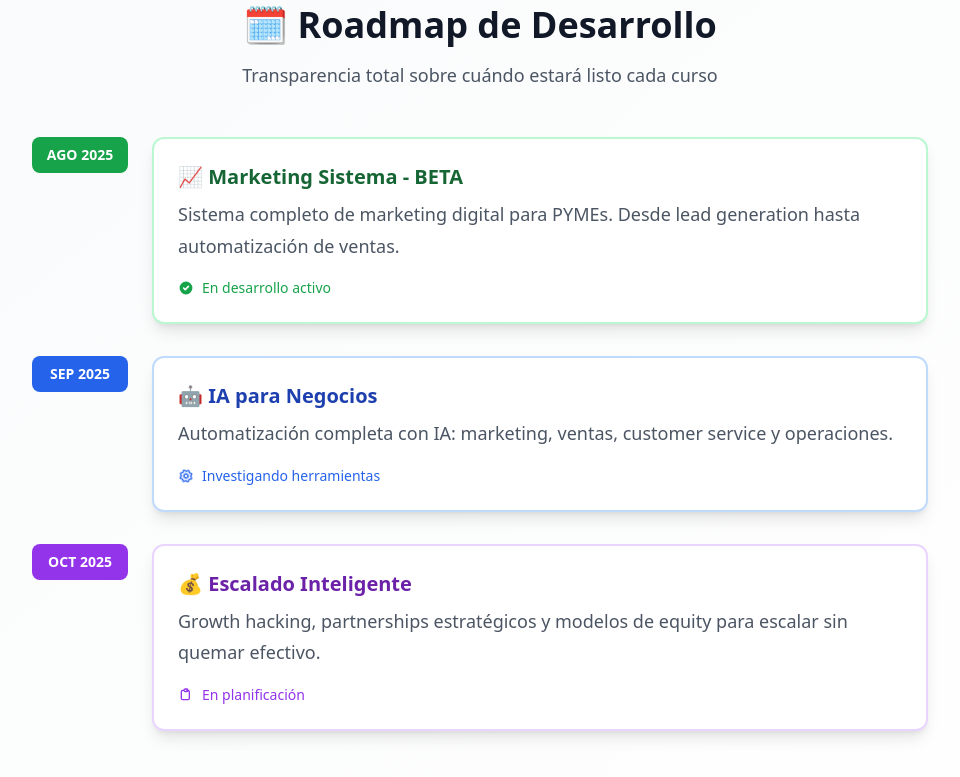
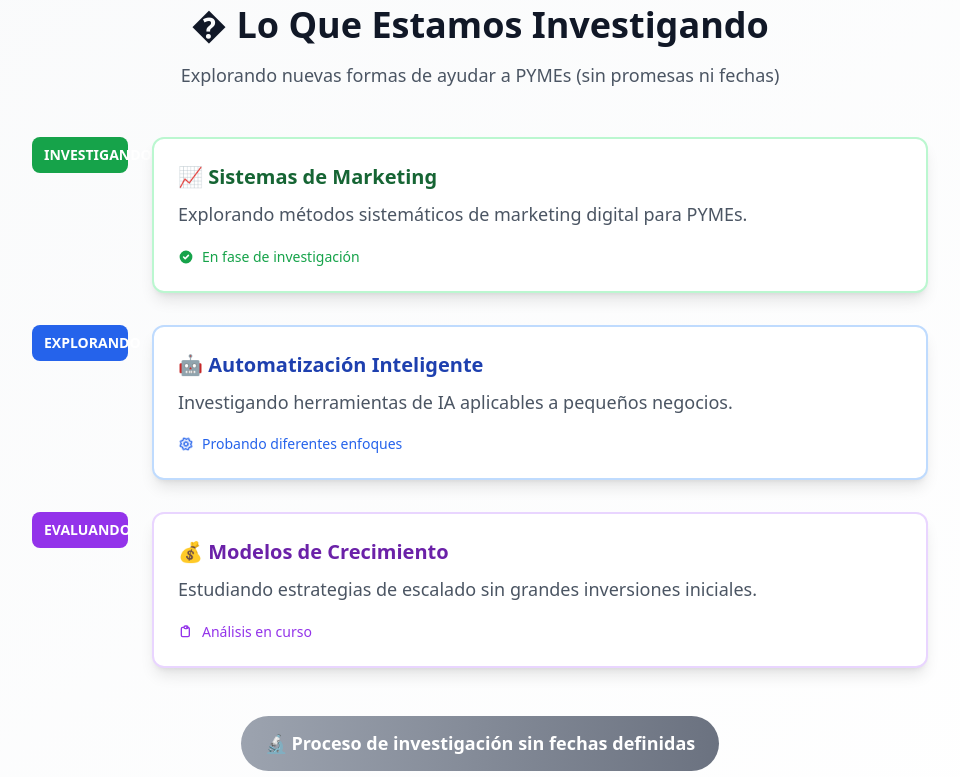
Before and after one commit to MagnusCole/aqxion, a Next.js app: page /cursos in a window 1280 px wide. Shown: the part 2100-2877 px from the top of the page, without its empty margins (160-1120 px from the left). Built offline with nearby package versions, Linux system fonts and the light colour scheme.

Commit message:
feat: Update Cursos and Home pages for clearer communication and focus on user needs

```diff
--- a/src/app/cursos/page.tsx
+++ b/src/app/cursos/page.tsx
@@ -165,85 +165,85 @@ export default function CursosPage() {
 
             <div className="text-center mb-12">
               <h2 className="text-3xl sm:text-4xl font-bold text-neutral-900 mb-4">
-                🗓️ Roadmap de Desarrollo
+                � Lo Que Estamos Investigando
               </h2>
               <p className="text-lg text-neutral-600">
-                Transparencia total sobre cuándo estará listo cada curso
+                Explorando nuevas formas de ayudar a PYMEs (sin promesas ni fechas)
               </p>
             </div>
 
             <div className="space-y-8">
-              {/* Enero 2025 */}
+              {/* Área 1: Marketing */}
               <div className="flex items-start">
                 <div className="flex-shrink-0 w-24 text-center">
                   <div className="bg-green-600 text-white px-3 py-2 rounded-lg text-sm font-bold">
-                    AGO 2025
+                    INVESTIGANDO
                   </div>
                 </div>
                 <div className="ml-6 flex-1">
                   <div className="bg-white p-6 rounded-xl shadow-lg border-2 border-green-200">
                     <h3 className="text-xl font-bold text-green-800 mb-2">
-                      📈 Marketing Sistema - BETA
+                      📈 Sistemas de Marketing
                     </h3>
                     <p className="text-neutral-600 mb-4">
-                      Sistema completo de marketing digital para PYMEs. Desde lead generation hasta automatización de ventas.
+                      Explorando métodos sistemáticos de marketing digital para PYMEs.
                     </p>
                     <div className="flex items-center text-sm text-green-600">
                       <svg className="w-4 h-4 mr-2" fill="currentColor" viewBox="0 0 20 20">
                         <path fillRule="evenodd" d="M10 18a8 8 0 100-16 8 8 0 000 16zm3.707-9.293a1 1 0 00-1.414-1.414L9 10.586 7.707 9.293a1 1 0 00-1.414 1.414l2 2a1 1 0 001.414 0l4-4z" clipRule="evenodd" />
                       </svg>
-                      <span>En desarrollo activo</span>
+                      <span>En fase de investigación</span>
                     </div>
                   </div>
                 </div>
               </div>
 
-              {/* Febrero 2025 */}
+              {/* Área 2: IA */}
               <div className="flex items-start">
                 <div className="flex-shrink-0 w-24 text-center">
                   <div className="bg-blue-600 text-white px-3 py-2 rounded-lg text-sm font-bold">
-                    SEP 2025
+                    EXPLORANDO
                   </div>
                 </div>
                 <div className="ml-6 flex-1">
                   <div className="bg-white p-6 rounded-xl shadow-lg border-2 border-blue-200">
                     <h3 className="text-xl font-bold text-blue-800 mb-2">
-                      🤖 IA para Negocios
+                      🤖 Automatización Inteligente
                     </h3>
                     <p className="text-neutral-600 mb-4">
-                      Automatización completa con IA: marketing, ventas, customer service y operaciones.
+                      Investigando herramientas de IA aplicables a pequeños negocios.
                     </p>
                     <div className="flex items-center text-sm text-blue-600">
                       <svg className="w-4 h-4 mr-2 animate-spin" fill="none" stroke="currentColor" viewBox="0 0 24 24">
                         <path strokeLinecap="round" strokeLinejoin="round" strokeWidth={2} d="M10.325 4.317c.426-1.756 2.924-1.756 3.35 0a1.724 1.724 0 002.573 1.066c1.543-.94 3.31.826 2.37 2.37a1.724 1.724 0 001.065 2.572c1.756.426 1.756 2.924 0 3.35a1.724 1.724 0 00-1.066 2.573c.94 1.543-.826 3.31-2.37 2.37a1.724 1.724 0 00-2.572 1.065c-.426 1.756-2.924 1.756-3.35 0a1.724 1.724 0 00-2.573-1.066c-1.543.94-3.31-.826-2.37-2.37a1.724 1.724 0 00-1.065-2.572c-1.756-.426-1.756-2.924 0-3.35a1.724 1.724 0 001.066-2.573c-.94-1.543.826-3.31 2.37-2.37.996.608 2.296.07 2.572-1.065z" />
                         <path strokeLinecap="round" strokeLinejoin="round" strokeWidth={2} d="M15 12a3 3 0 11-6 0 3 3 0 016 0z" />
                       </svg>
-                      <span>Investigando herramientas</span>
+                      <span>Probando diferentes enfoques</span>
                     </div>
                   </div>
                 </div>
               </div>
 
-              {/* Marzo 2025 */}
+              {/* Área 3: Escalado */}
               <div className="flex items-start">
                 <div className="flex-shrink-0 w-24 text-center">
                   <div className="bg-purple-600 text-white px-3 py-2 rounded-lg text-sm font-bold">
-                    OCT 2025
+                    EVALUANDO
                   </div>
                 </div>
                 <div className="ml-6 flex-1">
                   <div className="bg-white p-6 rounded-xl shadow-lg border-2 border-purple-200">
                     <h3 className="text-xl font-bold text-purple-800 mb-2">
-                      💰 Escalado Inteligente
+                      💰 Modelos de Crecimiento
                     </h3>
                     <p className="text-neutral-600 mb-4">
-                      Growth hacking, partnerships estratégicos y modelos de equity para escalar sin quemar efectivo.
+                      Estudiando estrategias de escalado sin grandes inversiones iniciales.
                     </p>
                     <div className="flex items-center text-sm text-purple-600">
                       <svg className="w-4 h-4 mr-2" fill="none" stroke="currentColor" viewBox="0 0 24 24">
                         <path strokeLinecap="round" strokeLinejoin="round" strokeWidth={2} d="M9 5H7a2 2 0 00-2 2v10a2 2 0 002 2h8a2 2 0 002-2V7a2 2 0 00-2-2h-2M9 5a2 2 0 002 2h2a2 2 0 002-2M9 5a2 2 0 012-2h2a2 2 0 012 2" />
                       </svg>
-                      <span>En planificación</span>
+                      <span>Análisis en curso</span>
                     </div>
                   </div>
                 </div>
@@ -251,8 +251,8 @@ export default function CursosPage() {
             </div>
 
             <div className="text-center mt-12">
-              <div className="bg-gradient-to-r from-yellow-400 to-orange-500 text-white px-6 py-3 rounded-full inline-block">
-                <span className="font-bold">⚡ Actualizaciones cada semana en el blog</span>
+              <div className="bg-gradient-to-r from-neutral-400 to-neutral-500 text-white px-6 py-3 rounded-full inline-block">
+                <span className="font-bold">🔬 Proceso de investigación sin fechas definidas</span>
               </div>
             </div>
           </div>
--- a/src/app/page.tsx
+++ b/src/app/page.tsx
@@ -8,10 +8,10 @@ export default function Home() {
         <div className="container">
           <div className="max-w-5xl mx-auto">
 
-            {/* Badge empathy-focused */}
+            {/* Badge simple y honesto */}
             <div className="inline-flex items-center bg-gradient-to-r from-primary-600 to-calm-600 text-white px-6 py-3 rounded-full mb-8 shadow-lg font-semibold">
               <span className="emoji-icon">✅</span>
-              Más de 500 PYMEs creciendo con nuestras guías
+              Guías gratuitas para hacer crecer tu PYME
             </div>
 
             {/* H1 enfocado en pain/empowerment */}
```
